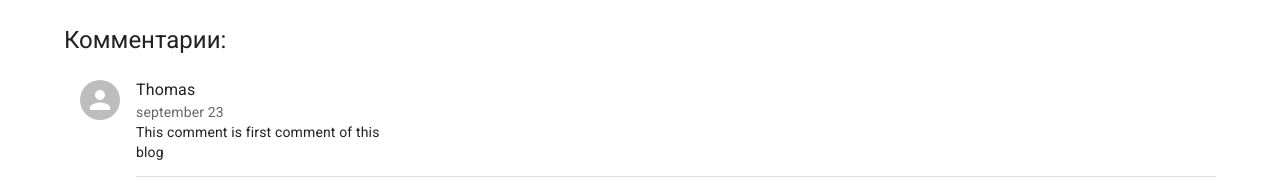
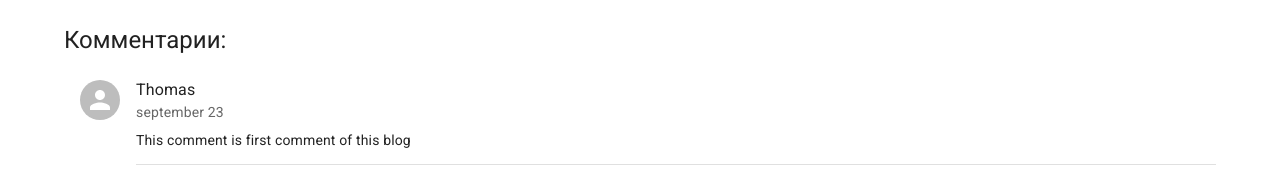
Before and after one commit to userName-Andrei/my_blog_MERN_client, a React (Create React App) app: page /posts/1 in a window 1280 px wide. Shown: the part 590-769 px from the top of the page. Built offline with nearby package versions, Linux system fonts and the light colour scheme.

Commit message:
added children props for using in comments

```diff
--- a/src/components/UserData.js
+++ b/src/components/UserData.js
@@ -1,10 +1,10 @@
-import { Avatar, Divider, List, ListItem, ListItemAvatar, ListItemText, Typography} from '@mui/material';
+import { Avatar, Box, Divider, List, ListItem, ListItemAvatar, ListItemText, Typography} from '@mui/material';
 import React from 'react';
 
 const UserData = (props) => {
     const {user, postDate, children} = props;
     return (
-        <List sx={{ width: '100%', maxWidth: 360, bgcolor: 'background.paper' }} disablePadding>
+        <List sx={{ width: '100%', bgcolor: 'background.paper' }} disablePadding>
             <ListItem alignItems="flex-start">
                 <ListItemAvatar>
                     <Avatar alt={user.name} src={user.avatarUrl} />
@@ -15,16 +15,15 @@ const UserData = (props) => {
                     <>
                         {postDate}
                         {children &&
-                            <div>
+                            <Box mt={1}>
                                 <Typography
                                     variant='body2'
                                     color='text.primary'
-                                            mt={1}
                                     component='span'
                                 >
                                     {children}
                                 </Typography>
-                            </div>
+                            </Box>
                         }
                     </>
                 }
```
Lines whose indentation alone changed are shown as unchanged.
